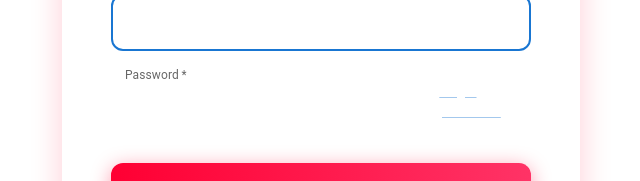
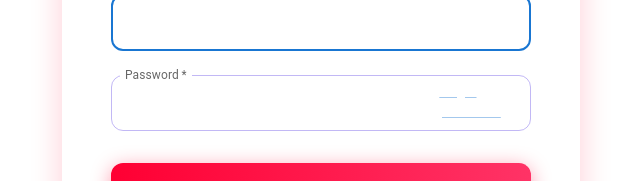
Before and after one commit to JaniduP2003/NextGen-Builds, a Next.js app in the folder frontend/: page /signin in a window 1280 px wide. Shown: the part 378-559 px from the top of the page, without its empty margins (319-959 px from the left). Built offline with nearby package versions, Linux system fonts and the light colour scheme; some icons are missing.

Commit message:
EDIT::: chage the color of the hover boder to red

```diff
--- a/frontend/src/app/signin/page.tsx
+++ b/frontend/src/app/signin/page.tsx
@@ -78,14 +78,14 @@ const InputWithIcon = styled(TextField)(({ theme }) => ({
     backgroundColor: 'rgba(255, 255, 255, 0.15)',
     color: 'white',
     '&:hover': {
-      backgroundColor: 'rgba(255, 255, 255, 0.2)',
+      backgroundColor: 'rgba(216, 39, 39, 0.2)',
     },
   },
   '& .MuiOutlinedInput-notchedOutline': {
-    borderColor: 'rgba(255, 255, 255, 0.3)',
+    borderColor: 'rgba(55, 22, 220, 0.3)',
   },
   '&:hover .MuiOutlinedInput-notchedOutline': {
-    borderColor: 'rgba(255, 255, 255, 0.5)',
+    borderColor: 'rgba(255, 0, 93, 0.5)',      //the boder of the imput boc coler
   },
   '&.Mui-focused .MuiOutlinedInput-notchedOutline': {
     borderColor: 'white',
```
